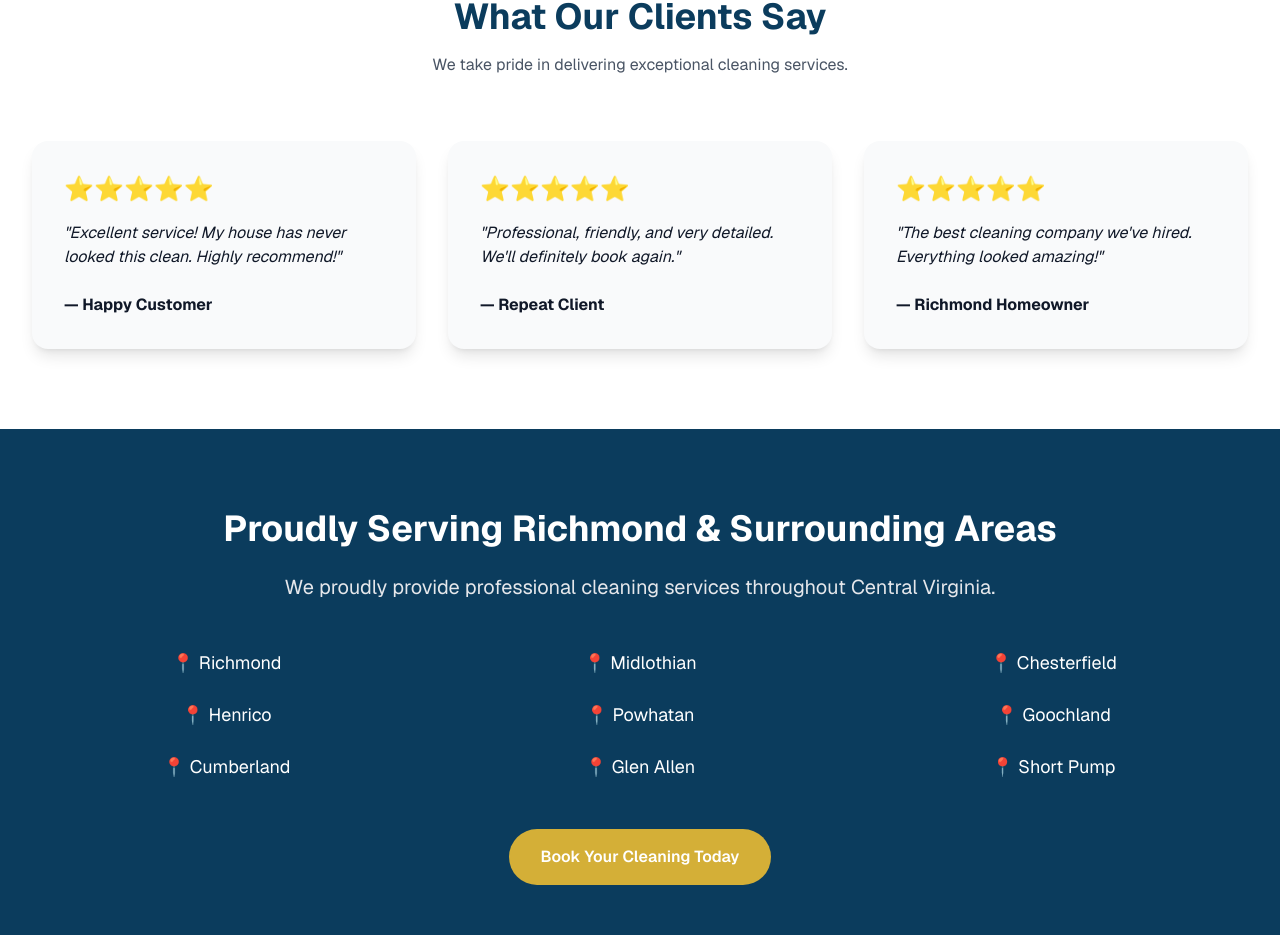
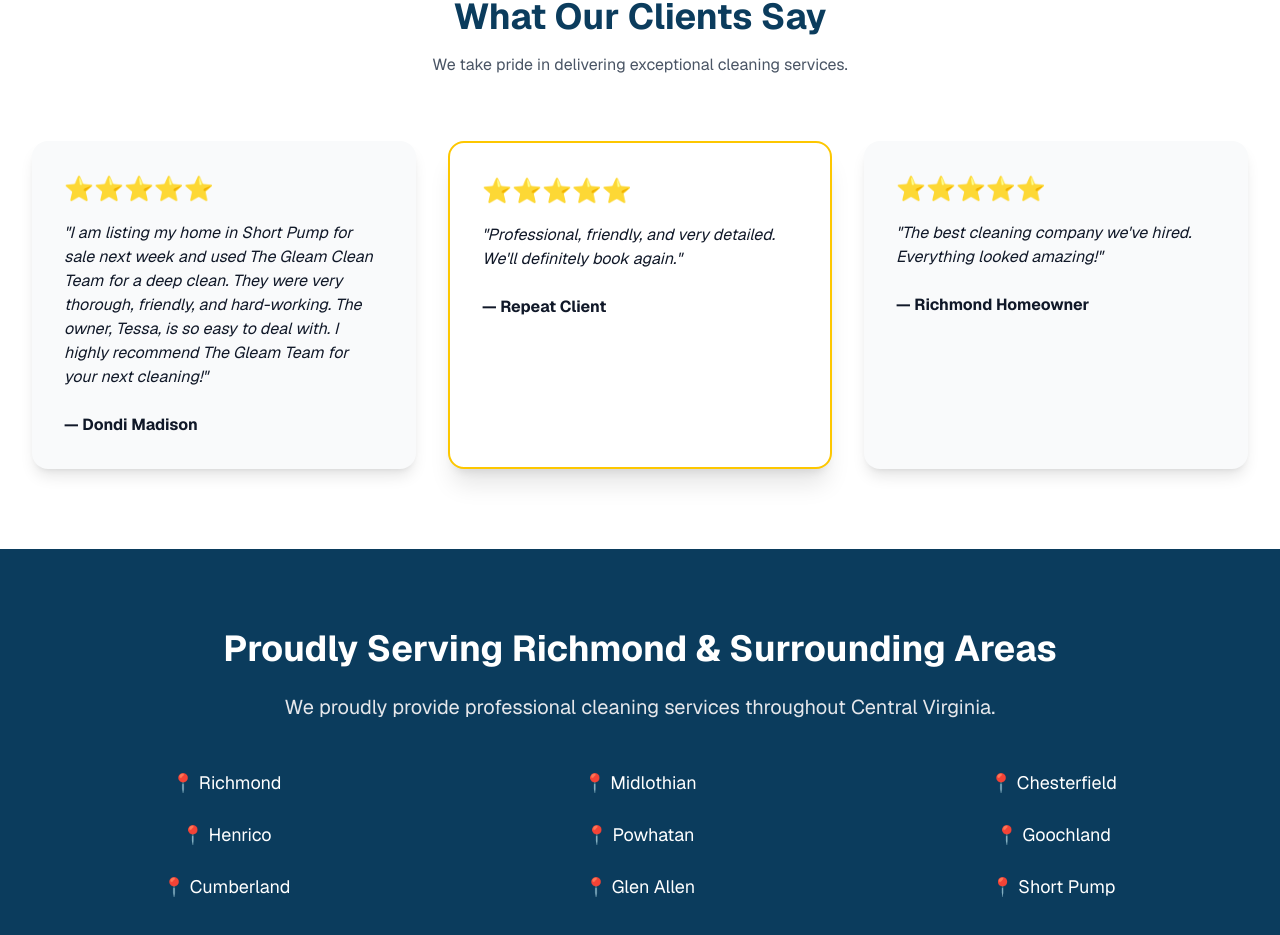
Before and after one commit to TheGleamCleanTeam/thegleamcleanteamllc-website, a Next.js app in the folder website/: page / in a window 1280 px wide. Shown: the part 3633-4568 px from the top of the page. Built offline with nearby package versions, Linux system fonts and the light colour scheme.

Commit message:
Update client reviews

```diff
--- a/website/src/app/page.tsx
+++ b/website/src/app/page.tsx
@@ -305,12 +305,12 @@
             <div className="bg-gray-50 rounded-2xl shadow-lg p-8">
               <div className="text-2xl mb-4">⭐⭐⭐⭐⭐</div>
               <p className="italic">
-                "Excellent service! My house has never looked this clean. Highly recommend!"
+                "I am listing my home in Short Pump for sale next week and used The Gleam Clean Team for a deep clean. They were very thorough, friendly, and hard-working. The owner, Tessa, is so easy to deal with. I highly recommend The Gleam Team for your next cleaning!"
               </p>
-              <h4 className="font-bold mt-6">— Happy Customer</h4>
+              <h4 className="font-bold mt-6">— Dondi Madison</h4>
             </div>
 
-            <div className="bg-gray-50 rounded-2xl shadow-lg p-8">
+            <div className="bg-white border-2 border-yellow-400 rounded-2xl shadow-xl p-8">
               <div className="text-2xl mb-4">⭐⭐⭐⭐⭐</div>
               <p className="italic">
                 "Professional, friendly, and very detailed. We'll definitely book again."
```
